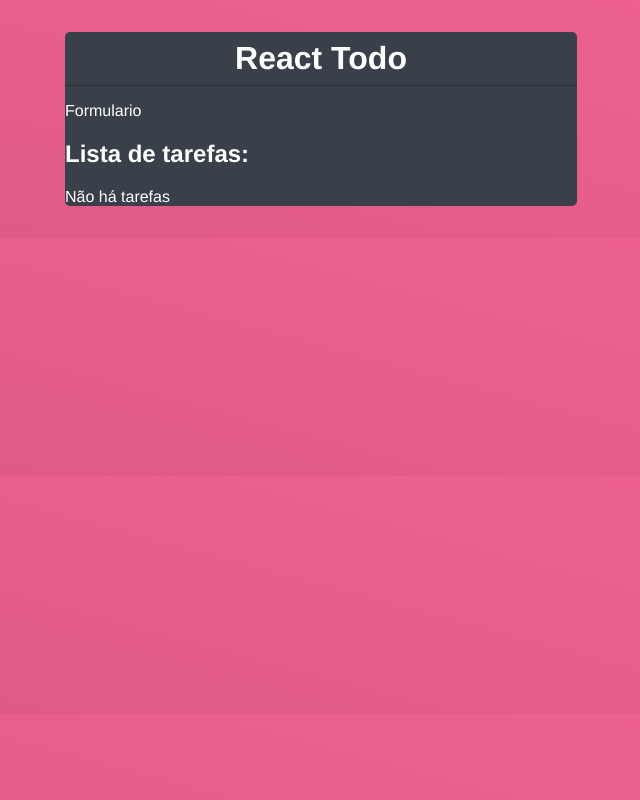
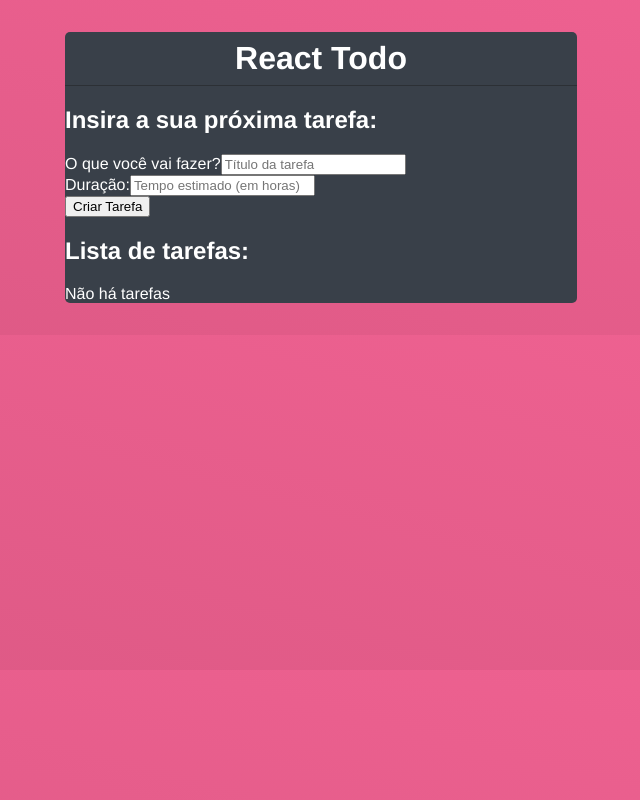
Before and after one commit to Danielecarn/To-Do-List, a React (Create React App) app in the folder to_do/: page / in a window 1280 px wide. Shown: the whole page, without its empty margins (319-959 px from the left). Built offline with nearby package versions, Linux system fonts and the light colour scheme.

Commit message:
Estrutura do formulário

```diff
--- a/to_do/src/App.js
+++ b/to_do/src/App.js
@@ -11,13 +11,54 @@
   const [todos, setTodos] = useState([])
   const [loading, setLoading] = useState(false)
 
+  const handleSubmit = (e) => {
+    e.preventDefault()
+
+    const todo = {
+      id: Math.random(),
+      title,
+      time,
+      done:false,
+    }
+    //Envio para api
+    console.log(todo);
+
+    setTitle("");
+    setTime("");
+  }
+
   return (
     <div className="App">
       <div className="todo-header">
         <h1>React Todo</h1>
       </div>
       <div className="form-todo">
-        <p>Formulario</p>
+        <h2>Insira a sua próxima tarefa:</h2>
+        <form onSubmit={handleSubmit}>
+          <div className="form-control">
+            <label htmlFor="title">O que você vai fazer?</label>
+            <input
+              type="text"
+              name="title"
+              placeholder="Título da tarefa"
+              onChange={(e)=> setTitle(e.target.value)}
+              value={title || ""}
+              required
+            />
+          </div>
+          <div className="form-control">
+            <label htmlFor="time">Duração:</label>
+            <input
+              type="text"
+              name="time"
+              placeholder="Tempo estimado (em horas)"
+              onChange={(e)=> setTime(e.target.value)}
+              value={time || ""}
+              required
+            />
+          </div>
+          <input type="submit" value="Criar Tarefa"/>
+        </form>
       </div>
       <div className="list-todo">
         <h2>Lista de tarefas:</h2>
--- a/to_do/src/index.js
+++ b/to_do/src/index.js
@@ -11,7 +11,4 @@
   </React.StrictMode>
 );
 
-// If you want to start measuring performance in your app, pass a function
-// to log results (for example: reportWebVitals(console.log))
-// or send to an analytics endpoint. Learn more: https://bit.ly/CRA-vitals
 reportWebVitals();
```
